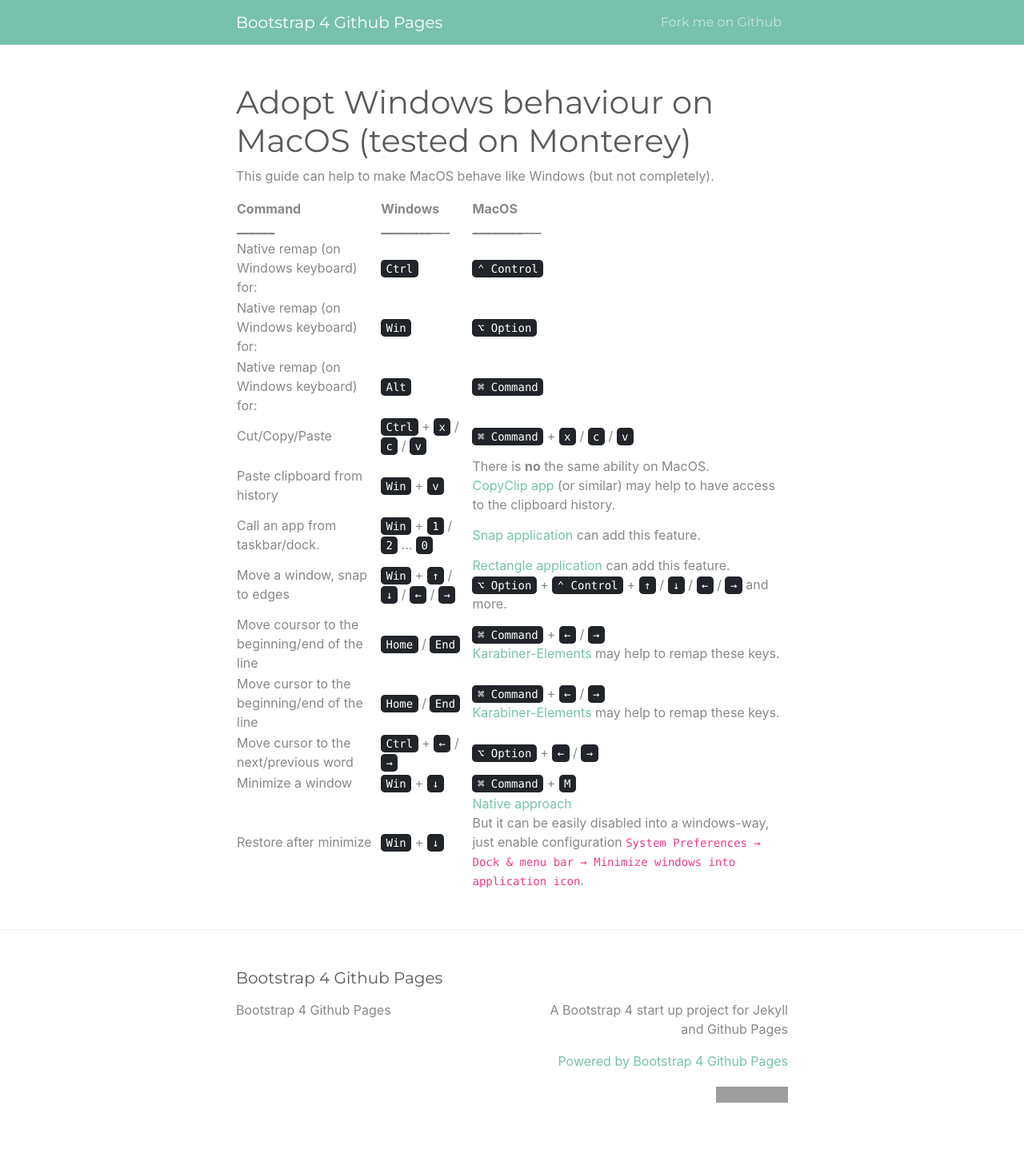
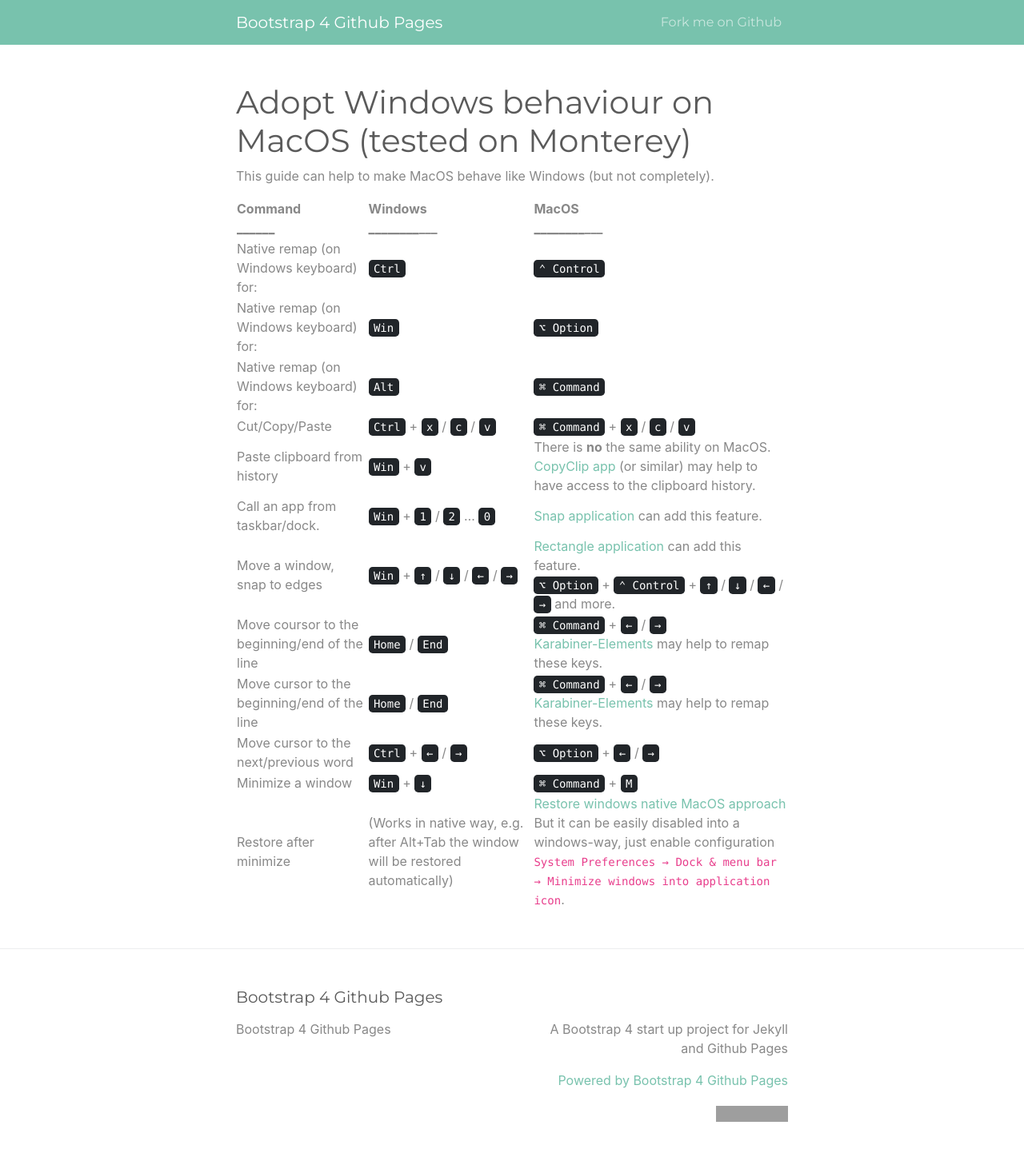
Before and after one commit to andkirby/os-transition, a Jekyll site: the page built from index.md, in a window 1280 px wide. Shown: the whole page at 80% size. Built offline with Jekyll 4.4.1, drawn with Linux system fonts in a browser that asks for light colours; before the commit the page ends 1443 px from its top, so only the background shows below that; grey boxes are pictures that could not be loaded.

Commit message:
Update index.md

```diff
--- a/index.md
+++ b/index.md
@@ -19,4 +19,4 @@ This guide can help to make MacOS behave like Windows (but not completely).
 | Move cursor to the beginning/end of the line | <kbd>Home</kbd> / <kbd>End</kbd> | <kbd>⌘ Command</kbd> +  <kbd>←</kbd> / <kbd>→</kbd> <br> [Karabiner-Elements](https://karabiner-elements.pqrs.org/) may help to remap these keys. |
 | Move cursor to the next/previous word | <kbd>Ctrl</kbd> + <kbd>←</kbd> / <kbd>→</kbd> | <kbd>⌥ Option</kbd> +  <kbd>←</kbd> / <kbd>→</kbd> |
 | Minimize a window | <kbd>Win</kbd> + <kbd>↓</kbd> | <kbd>⌘ Command</kbd> + <kbd>M</kbd> |
-| Restore after minimize | <kbd>Win</kbd> + <kbd>↓</kbd> | [Native approach](https://apple.stackexchange.com/questions/55432/keyboard-shortcut-for-restoring-applications-from-the-mac-os-x-dock) <br> But it can be easily disabled into a windows-way, just enable configuration `System Preferences → Dock & menu bar → Minimize windows into application icon`. |
+| Restore after minimize | (Works in native way, e.g. after Alt+Tab the window will be restored automatically) | [Restore windows native MacOS approach](https://apple.stackexchange.com/questions/55432/keyboard-shortcut-for-restoring-applications-from-the-mac-os-x-dock) <br> But it can be easily disabled into a windows-way, just enable configuration `System Preferences → Dock & menu bar → Minimize windows into application icon`. |
```
